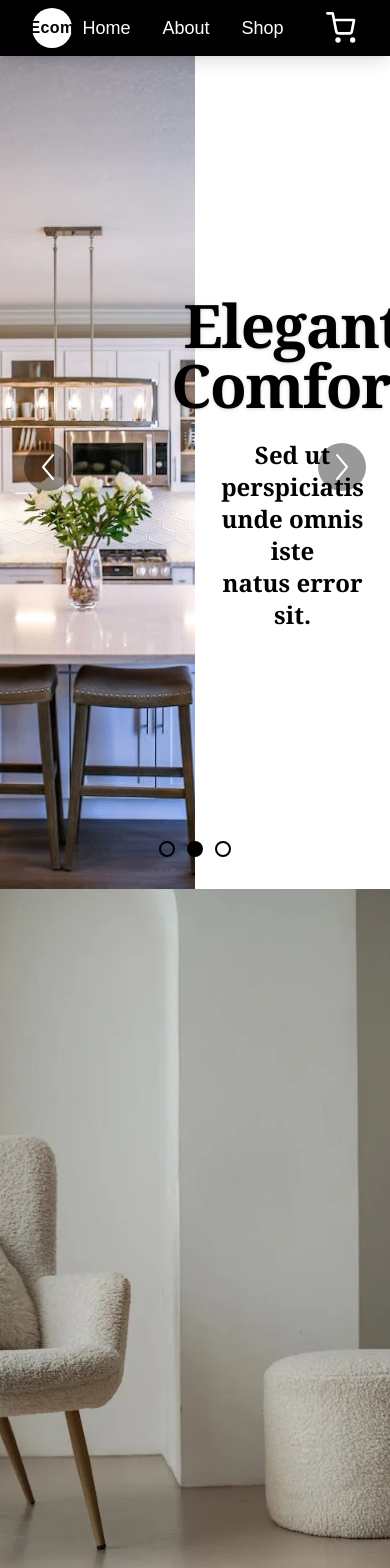
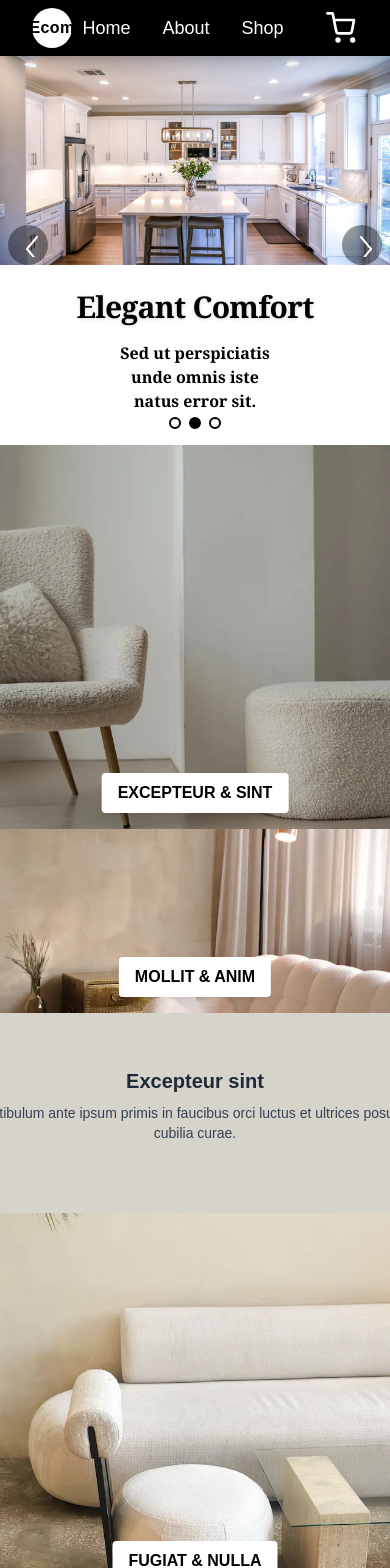
Before and after one commit to Shomen/ecom-nextjs, a Next.js app: page / in a window 390 px wide. Shown: the top 1568 px of the page. Built offline with nearby package versions, Linux system fonts and the light colour scheme.

Commit message:
Fixed responsive issues

```diff
--- a/src/components/Carousel.tsx
+++ b/src/components/Carousel.tsx
@@ -32,32 +32,31 @@ export default function Carousel() {
 	}, [current]);
 
 	return (
-		<div className="relative w-full min-h-screen flex items-center justify-center pt-20 pb-8 md:pt-24 md:pb-12 overflow-hidden">
+		<div className="relative w-full min-h-[400px] md:min-h-screen flex items-center justify-center pt-16 pb-8 md:pt-24 md:pb-12 overflow-hidden">
 			{slides.map((slide, idx) => (
 				<div
 					key={idx}
 					className={`absolute inset-0 transition-opacity duration-700 ease-in-out ${
 						idx === current ? "opacity-100 z-10" : "opacity-0 z-0"
-					} w-full min-h-screen flex`}
+					} w-full flex flex-col md:flex-row min-h-[400px] md:min-h-screen`}
 				>
 					{/* Left: Image */}
-					<div className="w-1/2 h-full relative">
+					<div className="w-full md:w-1/2 h-64 md:h-full relative">
 						<Image
- 							src={slide.image}
- 							alt={slide.heading}
- 							fill
- 							style={{ objectFit: "cover" }}
- 							className="w-full h-full"
- 							{...(idx === current ? { priority: true } : { loading: "lazy" })}
- 						/>
+							src={slide.image}
+							alt={slide.heading}
+							fill
+							className="w-full h-full object-cover"
+							{...(idx === current ? { priority: true } : { loading: "lazy" })}
+						/>
 					</div>
 					{/* Right: Text */}
-					<div className="w-1/2 h-full flex flex-col justify-center items-center bg-white p-12">
-						<h2 className="text-6xl md:text-8xl font-extrabold text-black drop-shadow mb-6 tracking-tight text-center font-serif">
+					<div className="w-full md:w-1/2 h-auto md:h-full flex flex-col justify-center items-center bg-white px-4 py-6 md:px-12 md:py-0">
+						<h2 className="text-3xl sm:text-4xl md:text-6xl lg:text-8xl font-extrabold text-black drop-shadow mb-4 md:mb-6 tracking-tight text-center font-serif">
 							{slide.heading}
 						</h2>
 						<p
-							className="text-2xl md:text-4xl text-black text-center max-w-xl mb-2 font-serif font-semibold"
+							className="text-base sm:text-lg md:text-2xl lg:text-4xl text-black text-center max-w-xl mb-2 font-serif font-semibold"
 							dangerouslySetInnerHTML={{ __html: slide.text }}
 						/>
 					</div>
@@ -65,49 +64,49 @@ export default function Carousel() {
 			))}
 			{/* Navigation Arrows */}
 			<button
-				className="absolute left-6 top-1/2 -translate-y-1/2 bg-black/40 hover:bg-black/70 text-white rounded-full w-12 h-12 flex items-center justify-center z-20 transition"
+				className="absolute left-2 md:left-6 top-1/2 -translate-y-1/2 bg-black/40 hover:bg-black/70 text-white rounded-full w-10 h-10 md:w-12 md:h-12 flex items-center justify-center z-20 transition"
 				onClick={() =>
 					setCurrent((current - 1 + slides.length) % slides.length)
 				}
 				aria-label="Previous slide"
 			>
 				<svg
-					width="32"
-					height="32"
+					width="24"
+					height="24"
+					className="md:w-8 md:h-8"
 					fill="none"
 					stroke="currentColor"
 					strokeWidth="2"
 					strokeLinecap="round"
 					strokeLinejoin="round"
-					className="feather feather-chevron-left"
 				>
 					<polyline points="21 28 11 16 21 4" />
 				</svg>
 			</button>
 			<button
-				className="absolute right-6 top-1/2 -translate-y-1/2 bg-black/40 hover:bg-black/70 text-white rounded-full w-12 h-12 flex items-center justify-center z-20 transition"
+				className="absolute right-2 md:right-6 top-1/2 -translate-y-1/2 bg-black/40 hover:bg-black/70 text-white rounded-full w-10 h-10 md:w-12 md:h-12 flex items-center justify-center z-20 transition"
 				onClick={() => setCurrent((current + 1) % slides.length)}
 				aria-label="Next slide"
 			>
 				<svg
-					width="32"
-					height="32"
+					width="24"
+					height="24"
+					className="md:w-8 md:h-8"
 					fill="none"
 					stroke="currentColor"
 					strokeWidth="2"
 					strokeLinecap="round"
 					strokeLinejoin="round"
-					className="feather feather-chevron-right"
 				>
 					<polyline points="11 28 21 16 11 4" />
 				</svg>
 			</button>
 			{/* Dots */}
-			<div className="absolute bottom-8 left-1/2 -translate-x-1/2 flex space-x-3 z-20">
+			<div className="absolute bottom-4 md:bottom-8 left-1/2 -translate-x-1/2 flex space-x-2 md:space-x-3 z-20">
 				{slides.map((_, idx) => (
 					<button
 						key={idx}
-						className={`w-4 h-4 rounded-full border-2 border-black transition-all duration-300 ${
+						className={`w-3 h-3 md:w-4 md:h-4 rounded-full border-2 border-black transition-all duration-300 ${
 							current === idx ? "bg-black" : "bg-transparent"
 						}`}
 						onClick={() => setCurrent(idx)}
--- a/src/components/HomeSecondSection.tsx
+++ b/src/components/HomeSecondSection.tsx
@@ -1,52 +1,49 @@
 import Image from "next/image";
 export default function HomeSecondSection() {
     return (
-        <section className="w-full bg-[#e7e4db] flex flex-col items-center justify-center py-0 px-0 md:px-0">
-            <div className="grid grid-cols-1 md:grid-cols-3 gap-0 w-full mx-auto" style={{ height: '100vh' }}>
+        <section className="w-full bg-[#e7e4db] flex flex-col items-center justify-center py-0 px-0">
+            <div className="grid grid-cols-1 md:grid-cols-3 gap-0 w-full mx-auto min-h-screen">
                 {/* Left image */}
-                <div className="h-[800px] md:h-[100vh] w-full relative overflow-hidden bg-white flex items-center justify-center">
+                <div className="h-96 md:h-screen w-full relative overflow-hidden bg-white flex items-center justify-center">
                     <Image
                         src="/images/sf-left-pexels-olenkabohovyk-18468859.webp"
                         alt="Left Section"
                         width={400}
                         height={400}
                         className="w-full h-full object-cover transition-transform duration-500 hover:scale-105"
-                        style={{ objectFit: 'cover' }}
                         loading="lazy"
                     />
-                    <button className="absolute bottom-4 left-1/2 -translate-x-1/2 bg-white text-black font-semibold px-6 py-2 rounded shadow-lg hover:bg-gray-100 transition">EXCEPTEUR &amp; SINT</button>
+                    <button className="absolute bottom-4 left-1/2 -translate-x-1/2 bg-white text-black font-semibold px-4 py-2 rounded shadow-lg hover:bg-gray-100 transition">EXCEPTEUR &amp; SINT</button>
                 </div>
                 {/* Center column split top/bottom */}
-                <div className="flex flex-col h-[800px] md:h-[100vh] w-full bg-[#d6d3cb]">
-                    <div className="flex items-center justify-center relative overflow-hidden" style={{ flex: '0 0 60%', height: '60%' }}>
+                <div className="flex flex-col h-96 md:h-screen w-full bg-[#d6d3cb]">
+                    <div className="flex items-center justify-center relative overflow-hidden flex-1">
                         <Image
                             src="/images/md-pexels-thisispav-29383009.webp"
                             alt="Middle Section"
                             width={400}
                             height={400}
                             className="w-full h-full object-cover transition-transform duration-500 hover:scale-105"
-                            style={{ objectFit: 'cover' }}
                             loading="lazy"
                         />
-                        <button className="absolute bottom-4 left-1/2 -translate-x-1/2 bg-white text-black font-semibold px-6 py-2 rounded shadow-lg hover:bg-gray-100 transition">MOLLIT &amp; ANIM</button>
+                        <button className="absolute bottom-4 left-1/2 -translate-x-1/2 bg-white text-black font-semibold px-4 py-2 rounded shadow-lg hover:bg-gray-100 transition">MOLLIT &amp; ANIM</button>
                     </div>
-                    <div className="flex flex-col justify-end items-center px-6 pb-6" style={{ flex: '0 0 40%', height: '40%' }}>
-                        <h2 className="text-2xl md:text-3xl font-bold mb-2 text-gray-800 text-center">Excepteur sint</h2>
-                        <p className="text-base md:text-lg text-gray-700 text-center">Vestibulum ante ipsum primis in faucibus orci luctus et ultrices posuere cubilia curae.</p>
+                    <div className="flex flex-col justify-center items-center px-0 md:px-4 pb-4 flex-1">
+                        <h2 className="text-xl md:text-3xl font-bold mb-2 text-gray-800 text-center">Excepteur sint</h2>
+                        <p className="w-md md:w-full text-sm md:text-lg text-gray-700 text-center">Vestibulum ante ipsum primis in faucibus orci luctus et ultrices posuere cubilia curae.</p>
                     </div>
                 </div>
                 {/* Right image */}
-                <div className="h-[800px] md:h-[100vh] w-full relative overflow-hidden bg-white flex items-center justify-center">
+                <div className="h-96 md:h-screen w-full relative overflow-hidden bg-white flex items-center justify-center">
                     <Image
                         src="/images/sof-side-pexels-abrar-29838521.webp"
                         alt="Right Section"
                         width={400}
                         height={400}
                         className="w-full h-full object-cover transition-transform duration-500 hover:scale-105"
-                        style={{ objectFit: 'cover' }}
                         loading="lazy"
                     />
-                    <button className="absolute bottom-4 left-1/2 -translate-x-1/2 bg-white text-black font-semibold px-6 py-2 rounded shadow-lg hover:bg-gray-100 transition">FUGIAT &amp; NULLA</button>
+                    <button className="absolute bottom-4 left-1/2 -translate-x-1/2 bg-white text-black font-semibold px-4 py-2 rounded shadow-lg hover:bg-gray-100 transition">FUGIAT &amp; NULLA</button>
                 </div>
             </div>
         </section>
--- a/src/components/TopFooter.tsx
+++ b/src/components/TopFooter.tsx
@@ -2,10 +2,10 @@ import Link from "next/link";
 
 export default function TopFooter() {
   return (
-    <section className="w-full bg-[#eae7df] py-12 px-8">
-      <div className="max-w-7xl mx-auto grid grid-cols-1 md:grid-cols-3 gap-12">
+    <section className="w-full bg-[#eae7df] py-8 px-4 md:py-12 md:px-8">
+      <div className="max-w-7xl mx-auto grid grid-cols-1 md:grid-cols-3 gap-8 md:gap-12">
         {/* Left: Logo & Address */}
-              <div className="flex flex-col justify-start">
+              <div className="flex flex-col justify-start mb-8 md:mb-0">
                 <div className="bg-white text-black rounded-full w-14 h-14 flex items-center justify-center shadow-lg mb-4">
                   <span className="font-bold text-xl tracking-wide">Ecom</span>
                 </div>
@@ -15,7 +15,7 @@ export default function TopFooter() {
                 <div className="text-base text-gray-700 mb-2">hello@ecom.com</div>
               </div>
               {/* Middle: Page Links */}
-              <div className="flex flex-col justify-start">
+              <div className="flex flex-col justify-start mb-8 md:mb-0">
                 <div className="text-2xl font-bold mb-4 tracking-wide">QUICK LINK</div>
                 <ul className="space-y-3 text-sm text-gray-700">
                   <li>
@@ -39,9 +39,9 @@ export default function TopFooter() {
               <div className="flex flex-col justify-start">
                 <div className="text-2xl font-bold mb-4 tracking-wide">SUBSCRIBE TO NEWSLETTER</div>
                 <div className="text-lg text-gray-700 mb-4">At vero eos et accusamus et iusto 10% odio dignissimos ducimus qui blanditiis praesentium</div>
-                <form className="flex w-full max-w-md">
-                  <input type="email" placeholder="Your email" className="flex-1 px-4 py-3 rounded-l bg-white border border-gray-300 text-lg focus:outline-none" />
-                  <button type="submit" className="px-6 py-3 bg-black text-white text-lg font-semibold rounded-r flex items-center gap-2 hover:bg-gray-900 transition">
+                <form className="flex flex-col sm:flex-row w-full max-w-md">
+                  <input type="email" placeholder="Your email" className="flex-1 px-4 py-3 rounded-t sm:rounded-l sm:rounded-t-none bg-white border border-gray-300 text-base sm:text-lg focus:outline-none" />
+                  <button type="submit" className="px-6 py-3 bg-black text-white text-base sm:text-lg font-semibold rounded-b sm:rounded-r sm:rounded-b-none flex items-center gap-2 hover:bg-gray-900 transition mt-2 sm:mt-0">
                     Submit
                     <svg xmlns="http://www.w3.org/2000/svg" fill="none" viewBox="0 0 24 24" strokeWidth={2} stroke="currentColor" className="w-5 h-5">
                       <path strokeLinecap="round" strokeLinejoin="round" d="M17 8l4 4m0 0l-4 4m4-4H3" />
```
